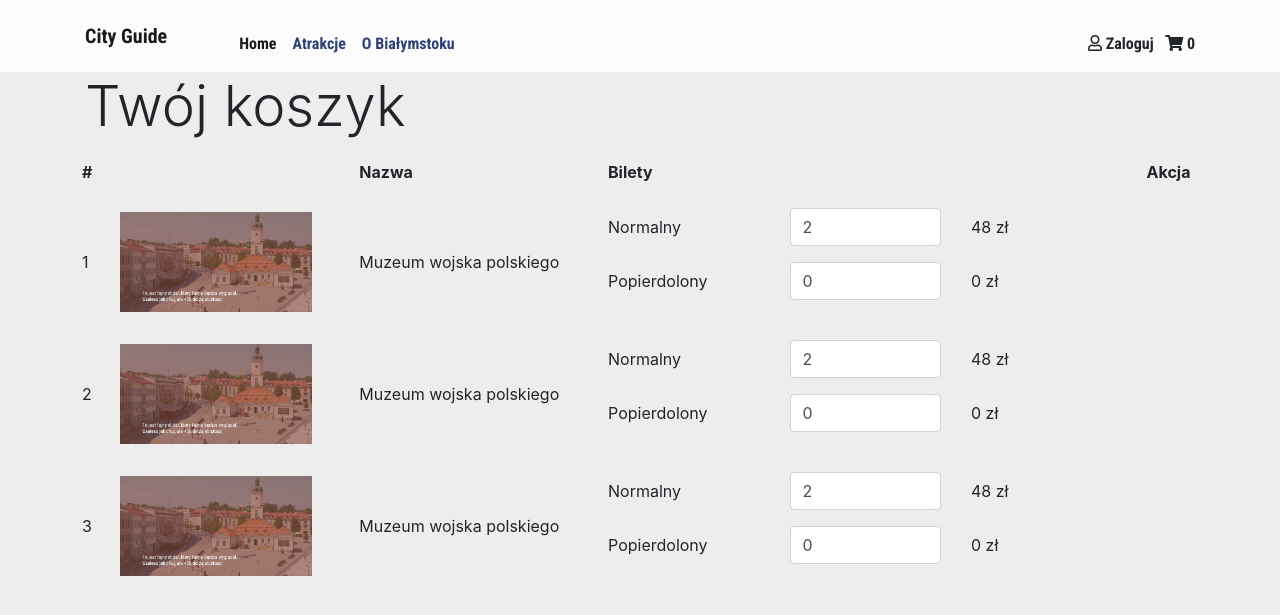
After one commit to catchesfire/city-guide-app, a Django app: page /city_guide/cart in a window 1280 px wide. The commit adds this page. Shown: the top 615 px of the page. Run offline with Django 3.2, Linux system fonts and the light colour scheme; some libraries are stand-ins or nearby versions.

Commit message:
Prepare cart page and auth

```diff
--- a/CityGuide/city_guide/static/css/style.css
+++ b/CityGuide/city_guide/static/css/style.css
@@ -6,6 +6,10 @@ body{
 
 .container-fluid {
     overflow-x: hidden;
+}
+
+.standard-container{
+    margin-top: 72px;
 }
 
 .navbar-light{
@@ -33,3 +37,7 @@ body{
 .attracionShort {
     padding: 25px;
 }
+
+.cart-img{
+    max-height: 100px;
+}
--- a/CityGuide/city_guide/templates/base.html
+++ b/CityGuide/city_guide/templates/base.html
@@ -23,7 +23,7 @@
             <div class="col-12">
                 <nav class="navbar fixed-top navbar-expand-lg navbar-light">
                     <div class="container">
-                        <a class="navbar-brand" href="#">City Guide</a>
+                        <a class="navbar-brand" href="{% url 'city_guide:index' %}">City Guide</a>
                         <button class="navbar-toggler" type="button" data-toggle="collapse" data-target="#navbarSupportedContent" aria-controls="navbarSupportedContent"
                             aria-expanded="false" aria-label="Toggle navigation">
                             <span class="navbar-toggler-icon"></span>
@@ -46,7 +46,7 @@
                             <div class="my-2 my-lg-0 pt-3">
                                 <ul class="list-inline my-lg-0 py-lg-0">
                                     <li class="list-inline-item">
-                                        <i class="far fa-user"></i> Zaloguj
+                                        <i class="far fa-user"></i> {% if request.user.is_authenticated %}Elo {{ user.get_username }} {% else %} Zaloguj {% endif %}
                                     </li>
                                     <li class="list-inline-item">
                                         <i class="fas fa-shopping-cart"></i> 0
--- /dev/null
+++ b/CityGuide/city_guide/templates/city_guide/cart.html
@@ -0,0 +1,102 @@
+{% extends 'base.html' %}
+{% load staticfiles %}
+{% block title%} Koszyk {% endblock %}
+{% block body %}
+<div class="container standard-container">
+    <div class="row">
+        <div class="col">
+            <h1 class="display-4">Twój koszyk</h1>
+        </div>
+    </div>
+    <div class="row">
+        <table class="table table-borderless">
+            <thead>
+                <tr>
+                    <th>#</th>
+                    <th></th>
+                    <th>Nazwa</th>
+                    <th>Bilety</th>
+                    <th>Akcja</th>
+                </tr>
+            </thead>
+            <tbody>
+                <tr>
+                    <td class="align-middle">1</td>
+                    <td class="align-middle"><img src="{% static 'images/slider/slider1.png' %}" class="img-fluid cart-img" alt="Muzeum"/></td>
+                    <td class="align-middle">Muzeum wojska polskiego</td>
+                    <td class="align-middle">
+                        <div class="form-group row">
+                            <label for="input-ticket-normal-1" class="col-sm-4 col-form-label">Normalny</label>
+                            <div class="col-sm-4">
+                                <input type="number" class="form-control" id="input-ticket-normal-1" value="2">
+                            </div>
+                            <div class="col col-form-label">
+                                48 zł
+                            </div>
+                        </div>
+                        <div class="form-group row">
+                            <label for="input-ticket-half-price-1" class="col-sm-4 col-form-label">Popierdolony</label>
+                            <div class="col-sm-4">
+                                <input type="number" class="form-control" id="input-ticket-half-price-1" value="0">
+                            </div>
+                            <div class="col col-form-label">
+                                0 zł
+                            </div>
+                        </div>
+                    </td>
+                </tr>
+                <tr>
+                    <td class="align-middle">2</td>
+                    <td class="align-middle"><img src="{% static 'images/slider/slider1.png' %}" class="img-fluid cart-img" alt="Muzeum"/></td>
+                    <td class="align-middle">Muzeum wojska polskiego</td>
+                    <td class="align-middle">
+                        <div class="form-group row">
+                            <label for="input-ticket-normal-1" class="col-sm-4 col-form-label">Normalny</label>
+                            <div class="col-sm-4">
+                                <input type="number" class="form-control" id="input-ticket-normal-1" value="2">
+                            </div>
+                            <div class="col col-form-label">
+                                48 zł
+                            </div>
+                        </div>
+                        <div class="form-group row">
+                            <label for="input-ticket-half-price-1" class="col-sm-4 col-form-label">Popierdolony</label>
+                            <div class="col-sm-4">
+                                <input type="number" class="form-control" id="input-ticket-half-price-1" value="0">
+                            </div>
+                            <div class="col col-form-label">
+                                0 zł
+                            </div>
+                        </div>
+                    </td>
+                </tr>
+                <tr>
+                        <td class="align-middle">3</td>
+                        <td class="align-middle"><img src="{% static 'images/slider/slider1.png' %}" class="img-fluid cart-img" alt="Muzeum"/></td>
+                        <td class="align-middle">Muzeum wojska polskiego</td>
+                        <td class="align-middle">
+                            <div class="form-group row">
+                                <label for="input-ticket-normal-1" class="col-sm-4 col-form-label">Normalny</label>
+                                <div class="col-sm-4">
+                                    <input type="number" class="form-control" id="input-ticket-normal-1" value="2">
+                                </div>
+                                <div class="col col-form-label">
+                                    48 zł
+                                </div>
+                            </div>
+                            <div class="form-group row">
+                                <label for="input-ticket-half-price-1" class="col-sm-4 col-form-label">Popierdolony</label>
+                                <div class="col-sm-4">
+                                    <input type="number" class="form-control" id="input-ticket-half-price-1" value="0">
+                                </div>
+                                <div class="col col-form-label">
+                                    0 zł
+                                </div>
+                            </div>
+                        </td>
+                    </tr>
+            </tbody>
+        </table>
+    </div>
+</div>
+{% endblock %}
--- a/CityGuide/city_guide/urls.py
+++ b/CityGuide/city_guide/urls.py
@@ -1,9 +1,12 @@
 from django.urls import path
 from . import views
+from django.contrib.auth import views as auth_views
 
 app_name = 'city_guide'
 urlpatterns = [
     path('', views.index, name='index'),
     path('attractions', views.AttractionsView.as_view(), name='attractions'),
-    path('attractions/<int:pk>', views.AttracionView.as_view(), name='attraction')
+    path('attractions/<int:pk>', views.AttracionView.as_view(), name='attraction'),
+    path('cart', views.CartView.as_view(), name="cart"),
+    path('login', auth_views.login, name="login")
 ]
--- a/CityGuide/city_guide/views.py
+++ b/CityGuide/city_guide/views.py
@@ -1,6 +1,6 @@
 from django.shortcuts import get_object_or_404, render
 from django.http import HttpResponse, HttpResponseRedirect
-from city_guide.models import Attraction, Ticket
+from city_guide.models import Attraction, Ticket, Cart
 from django.template import loader
 from django.views import generic
 
@@ -20,3 +20,7 @@ class AttractionsView(generic.ListView):
 class AttracionView(generic.DetailView):
     model = Attraction
     template_name = 'city_guide/attraction.html'
+
+class CartView(generic.ListView):
+    model = Cart
+    template_name = 'city_guide/cart.html'
```
Also changed, not shown: CityGuide/city_guide/templates/registration/login.html (added, +14 -0 lines), CityGuide/db.sqlite3.
